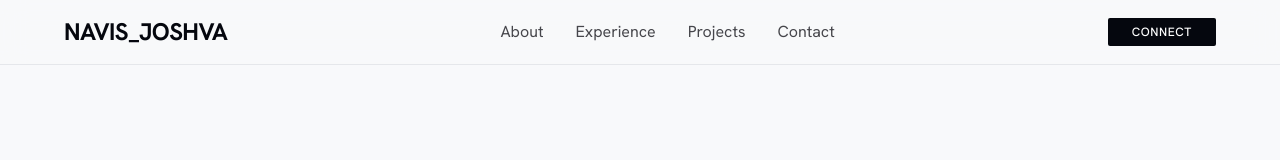
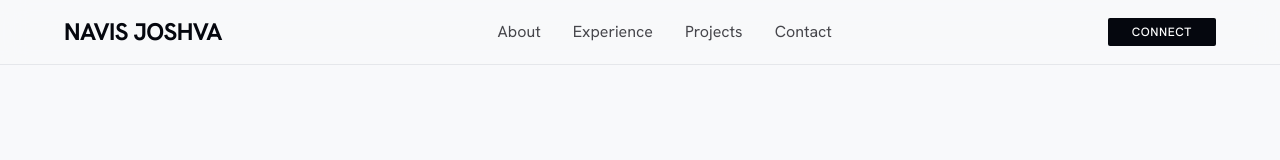
Before and after one commit to navisjoshvadonel/Portfolio, a React (Vite) app: page / in a window 1280 px wide. Shown: the top 160 px of the page. Built offline with nearby package versions, Linux system fonts and the light colour scheme.

Commit message:
fix: remove underscore from name headers and remove duplicate footer social links

```diff
--- a/src/App.jsx
+++ b/src/App.jsx
@@ -34,7 +34,7 @@ function App() {
       <nav className="fixed top-0 w-full z-50 bg-surface/80 backdrop-blur-md border-b border-border-subtle transition-colors duration-200">
         <div className="max-w-container-max mx-auto px-margin-mobile md:px-margin-desktop flex justify-between items-center h-16">
           <a href="#" className="font-headline-md text-headline-md font-bold tracking-tight text-primary">
-            NAVIS_JOSHVA
+            NAVIS JOSHVA
           </a>
 
           <div className="hidden md:flex gap-8 items-center">
--- a/src/sections/Footer.jsx
+++ b/src/sections/Footer.jsx
@@ -5,7 +5,7 @@ const Footer = () => {
     <footer className="bg-surface border-t border-border-subtle mt-20">
       <div className="max-w-container-max mx-auto px-margin-mobile md:px-margin-desktop py-12 flex flex-col md:flex-row justify-between items-center gap-8">
         <div className="flex flex-col items-center md:items-start gap-4">
-          <span className="font-headline-md text-headline-md text-primary font-bold">NAVIS_JOSHVA</span>
+          <span className="font-headline-md text-headline-md text-primary font-bold">NAVIS JOSHVA</span>
           <p className="font-label-sm text-label-sm text-on-surface-variant uppercase tracking-wider">© 2026 Navis Joshva Donel J. All rights reserved.</p>
         </div>
 
@@ -15,15 +15,6 @@ const Footer = () => {
           <a href="#experience" className="font-label-sm text-label-sm text-on-surface-variant hover:text-primary transition-colors underline-offset-4 hover:underline uppercase tracking-wider">Experience</a>
           <a href="#contact" className="font-label-sm text-label-sm text-on-surface-variant hover:text-primary transition-colors underline-offset-4 hover:underline uppercase tracking-wider">Contact</a>
         </div>
-
-        <div className="flex gap-4">
-          <a href="https://github.com/navisjoshvadonel" target="_blank" rel="noopener noreferrer" className="p-2 bg-surface-container-low rounded-full hover:text-primary transition-colors hover:bg-surface-container-high">
-             <span className="font-label-sm text-label-sm tracking-wider">GitHub</span>
-          </a>
-          <a href="https://www.linkedin.com/in/navis-joshva-donel-j-18a38525b/" target="_blank" rel="noopener noreferrer" className="p-2 bg-surface-container-low rounded-full hover:text-primary transition-colors hover:bg-surface-container-high">
-            <span className="font-label-sm text-label-sm tracking-wider">LinkedIn</span>
-          </a>
-        </div>
       </div>
     </footer>
   );
```
